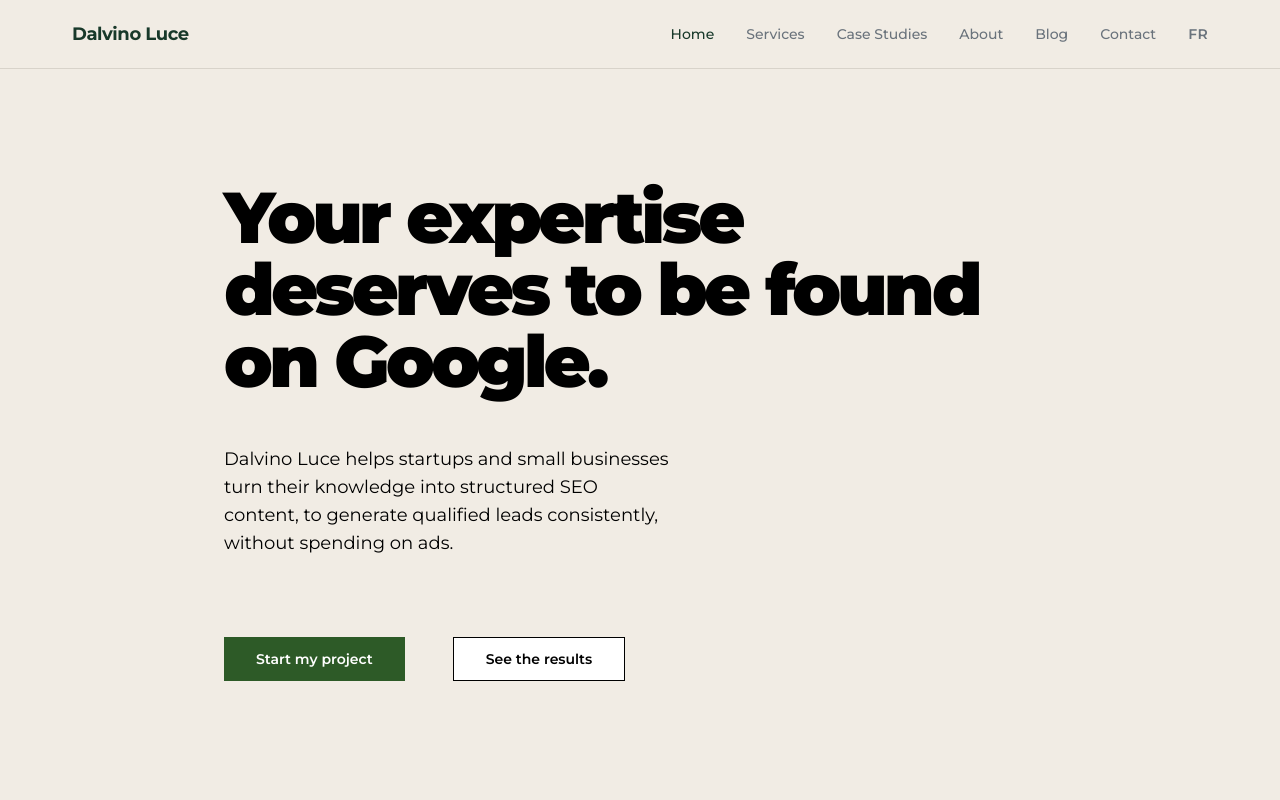
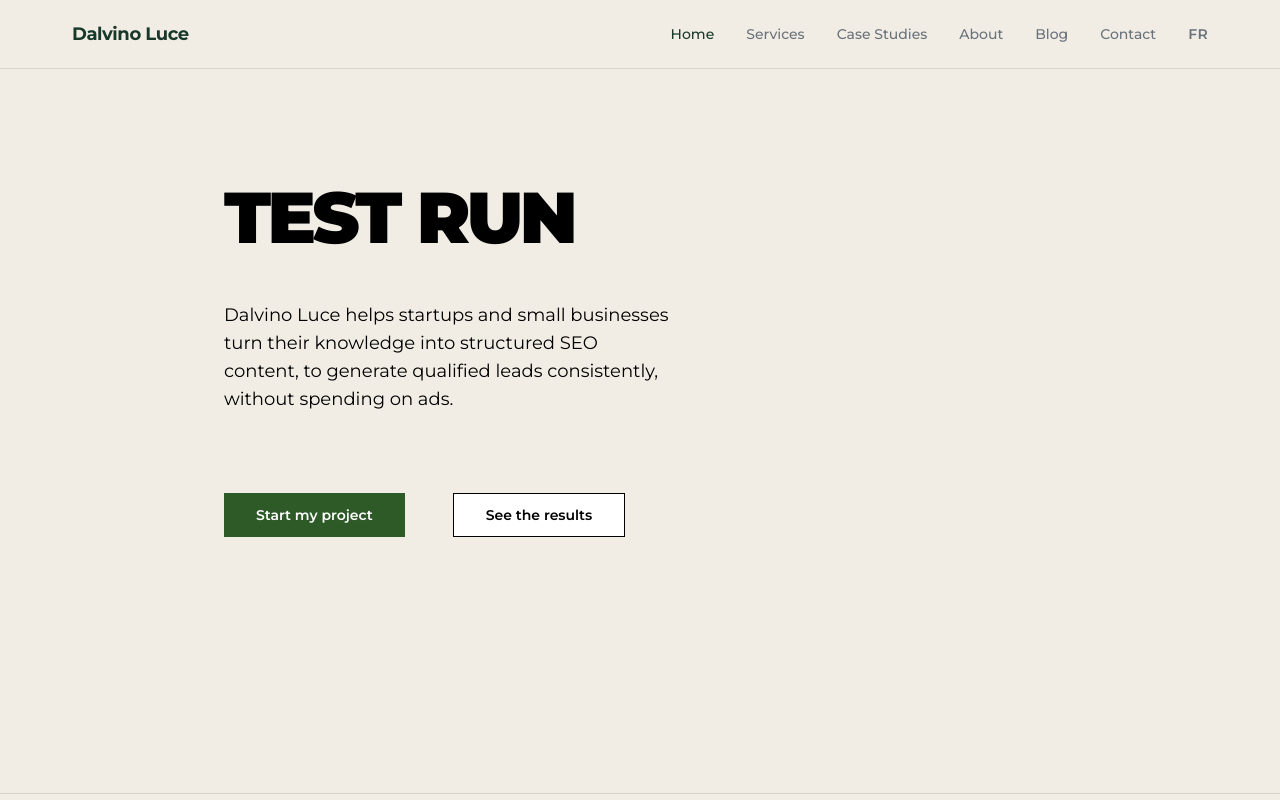
Before and after one commit to dalvino-writes/dalvino-seo-html, a Next.js app: page / in a window 1280 px wide. Shown: the top 800 px of the page. Built offline with nearby package versions, Linux system fonts and the light colour scheme.

Commit message:
test hero copy

```diff
--- a/content/en/siteCopy.ts
+++ b/content/en/siteCopy.ts
@@ -15,7 +15,7 @@ export const siteCopy = {
     faq: "FAQ",
   },
   hero: {
-    title: "Your expertise deserves to be found on Google.",
+    title: "TEST RUN",
     subtitle:
       "Dalvino Luce helps startups and small businesses turn their knowledge into structured SEO content, to generate qualified leads consistently, without spending on ads.",
     cta: "Start my project",
```
